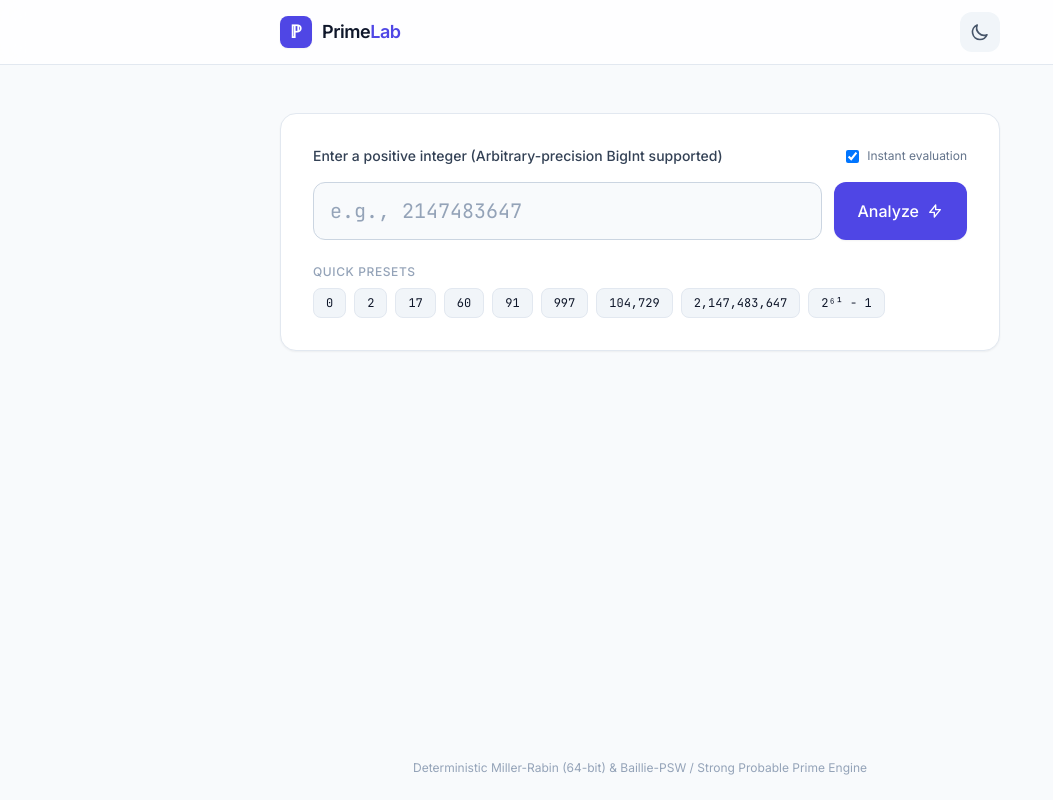
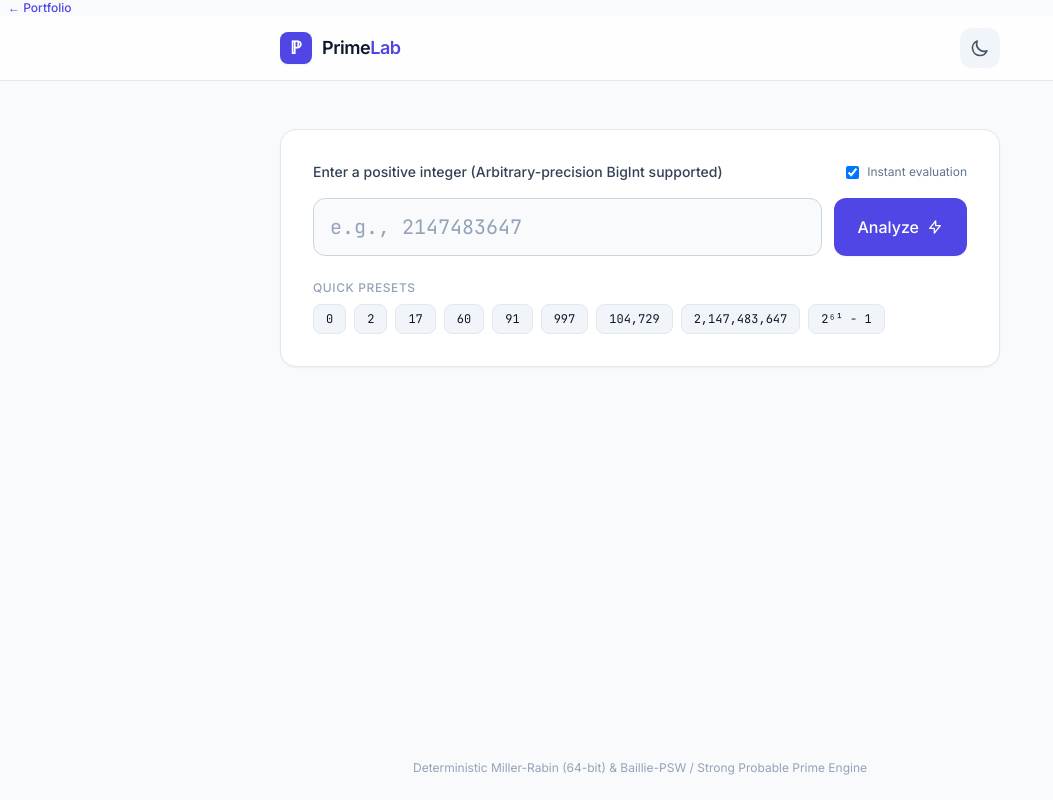
Before and after one commit to Sagnik-1859/sagnik-1859.github.io, a plain HTML site: page prime-checker/index.html in a window 1280 px wide. Shown: the whole page, without its empty margins (0-1053 px from the left). Drawn offline with nearby package versions, Linux system fonts and the light colour scheme.

Commit message:
Add link to Portfolio in index.html

```diff
--- a/prime-checker/index.html
+++ b/prime-checker/index.html
@@ -25,7 +25,9 @@
     </script>
 </head>
 <body class="bg-slate-50 text-slate-900 dark:bg-slate-950 dark:text-slate-100 min-h-screen transition-colors duration-200 flex flex-col justify-between selection:bg-indigo-500 selection:text-white">
-
+<a href="../index.html" class="text-xs font-medium text-indigo-600 dark:text-indigo-400 hover:underline ml-2">
+    ← Portfolio
+</a>
     <!-- Top Navigation / Header -->
     <header class="w-full border-b border-slate-200 dark:border-slate-800/80 bg-white/80 dark:bg-slate-900/80 backdrop-blur-md sticky top-0 z-10">
         <div class="max-w-3xl mx-auto px-4 sm:px-6 h-16 flex items-center justify-between">
```
